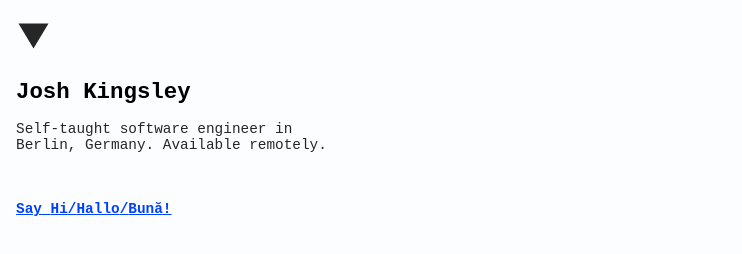
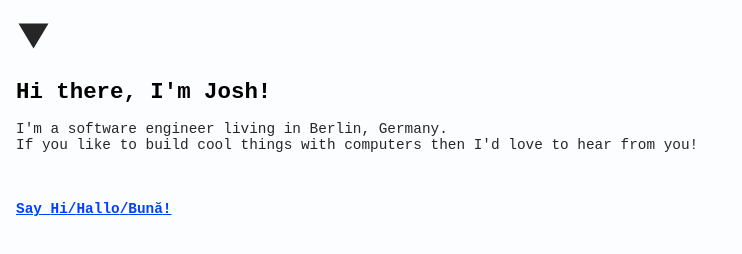
Before and after one commit to jkxyz/jkxyz.github.io, a plain HTML site: page index.html in a window 1280 px wide. Shown: the whole page, without its empty margins (0-742 px from the left). Drawn offline with Linux system fonts and the light colour scheme.

Commit message:
Update index.html

```diff
--- a/index.html
+++ b/index.html
@@ -56,7 +56,6 @@ body {
 .content-lead {
   font-family: monospace;
   font-size: .9rem;
-  max-width: 20rem;
   margin-top: 1rem;
   color: #262626;
 }
@@ -78,10 +77,14 @@ body {
 
   <div class="content-icon"></div>
 
-  <h1 class="content-title">Josh Kingsley</h1>
+  <h1 class="content-title">
+    Hi there, I'm Josh!
+  </h1>
 
   <p class="content-lead">
-    Self-taught software engineer in Berlin, Germany. Available remotely.
+    I'm a software engineer living in Berlin, Germany.
+    <br>
+    If you like to build cool things with computers then I'd love to hear from you!
   </p>
 
   <p class="content-contact">
```
